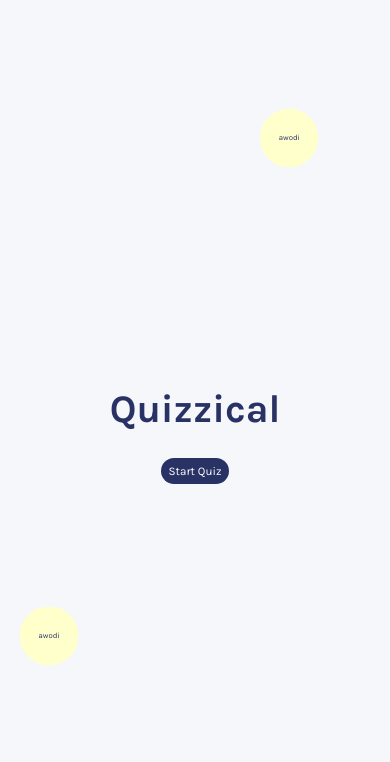
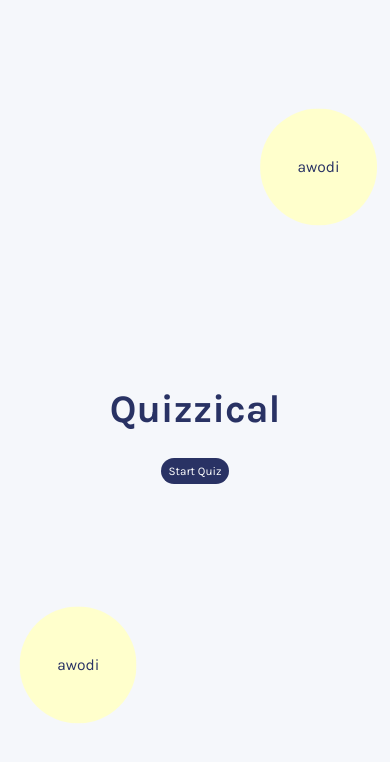
Before and after one commit to Ochiponu-Awodi/Awodi-Quizzical, a React (Vite) app: page / in a window 390 px wide. Shown: the top 762 px of the page. Built offline with nearby package versions, Linux system fonts and the light colour scheme.

Commit message:
developing

```diff
--- a/src/Components/Bubbles.css
+++ b/src/Components/Bubbles.css
@@ -16,17 +16,17 @@
 
 @media only screen and (max-width: 480px) {
     .bubble {
-      width: 30vw;
-      height: 30vw;
-      font-size: 4vw;
+      width: 30vw !important;
+      height: 30vw !important;
+      font-size: 4vw !important;
     }
 }
 
 @media only screen and (max-width: 768px) {
     .bubble {
-      width: 30vw;
-      height: 30vw;
-      font-size: 4vw;
+      width: 30vw !important;
+      height: 30vw !important;
+      font-size: 4vw !important;
     }
 }
 
```
